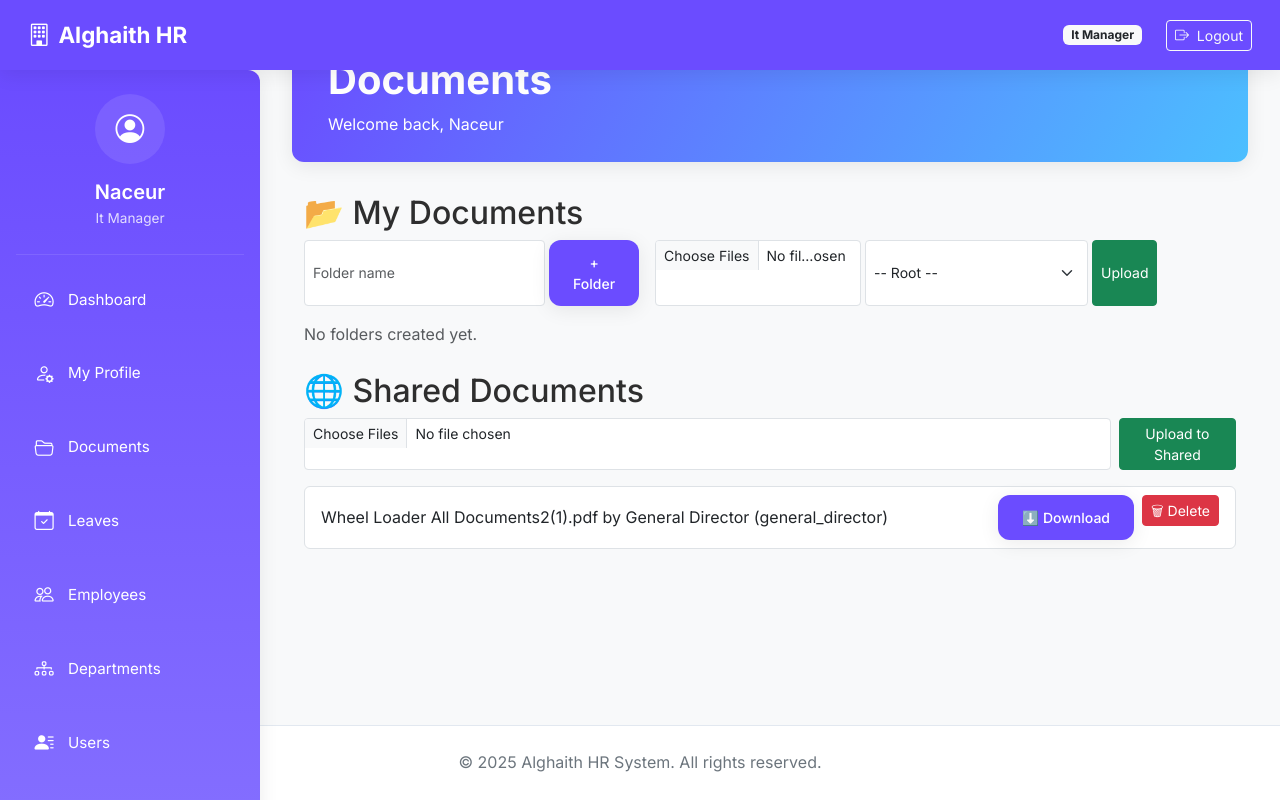
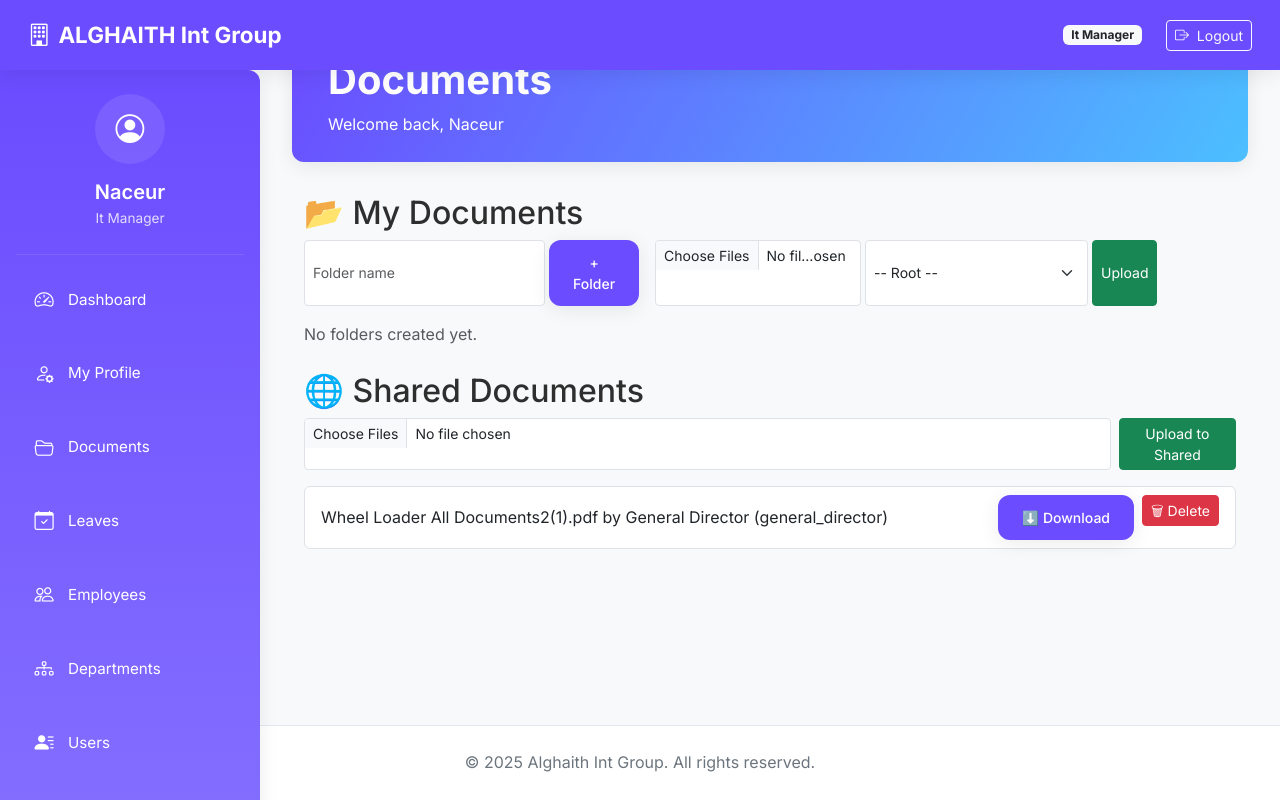
Before and after one commit to znacer99/HRcopilot, a Flask app: page /documents/ in a window 1280 px wide. Run offline with Flask 3, Linux system fonts and the light colour scheme; a user stored in the database is signed in; some libraries are stand-ins or nearby versions.

Commit message:
html file

```diff
--- a/templates/dashboard/base_dashboard.html
+++ b/templates/dashboard/base_dashboard.html
@@ -406,7 +406,7 @@
 <nav class="navbar navbar-expand-lg navbar-dark">
     <div class="container-fluid">
         <a class="navbar-brand" href="{{ url_for('dashboard.role_dashboard') }}">
-            <i class="bi bi-building me-2"></i>Alghaith HR
+            <i class="bi bi-building me-2"></i>ALGHAITH Int Group
         </a>
 
         <button class="mobile-nav-trigger" type="button" id="sidebarToggle">
@@ -535,7 +535,7 @@
 <!-- Footer -->
 <footer>
     <div class="container-fluid">
-        &copy; 2025 Alghaith HR System. All rights reserved.
+        &copy; 2025 Alghaith Int Group. All rights reserved.
     </div>
 </footer>
 
--- a/templates/landing.html
+++ b/templates/landing.html
@@ -1,7 +1,7 @@
 <!DOCTYPE html>
 <html lang="{{ session.get('lang', 'en') }}">
 <head>
-    <link rel="icon" type="image/x-icon" href="{{ url_for('static', filename='favicon.ico') }}?v=2">
+    <link rel="icon" type="image/x-icon" href="{{ url_for('static', filename='favicon-new.ico') }}">
     <meta charset="UTF-8">
     <meta name="viewport" content="width=device-width, initial-scale=1.0">
     <title>{% if session.get('lang', 'en') == 'ar' %}مجموعة الغيث العالمية{% else %}ALGHAITH Int Group{% endif %}</title>
@@ -1445,7 +1445,7 @@
 
     <!-- Footer -->
     <footer class="footer">
-        <p>&copy; 2025 {% if session.get('lang', 'en') == 'ar' %}مجموعة الغيث الدولية. جميع الحقوق محفوظة.{% else %}ALGHAITH Int Group. All rights reserved.{% endif %}</p>
+        <p>&copy; 2025 {% if session.get('lang', 'en') == 'ar' %}مجموعة الغيث العالمية. جميع الحقوق محفوظة.{% else %}ALGHAITH Int Group. All rights reserved.{% endif %}</p>
     </footer>
 
     <script>
```
